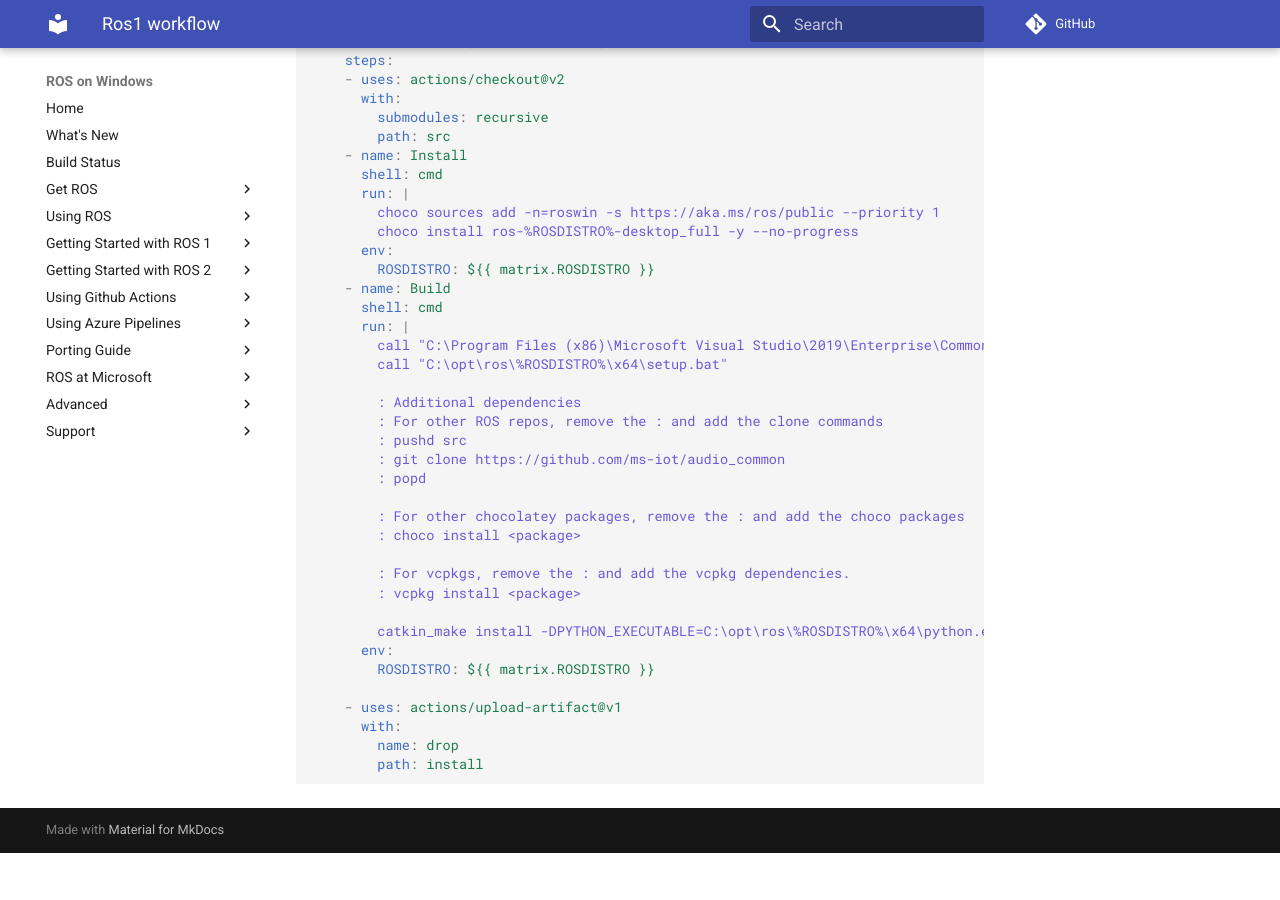
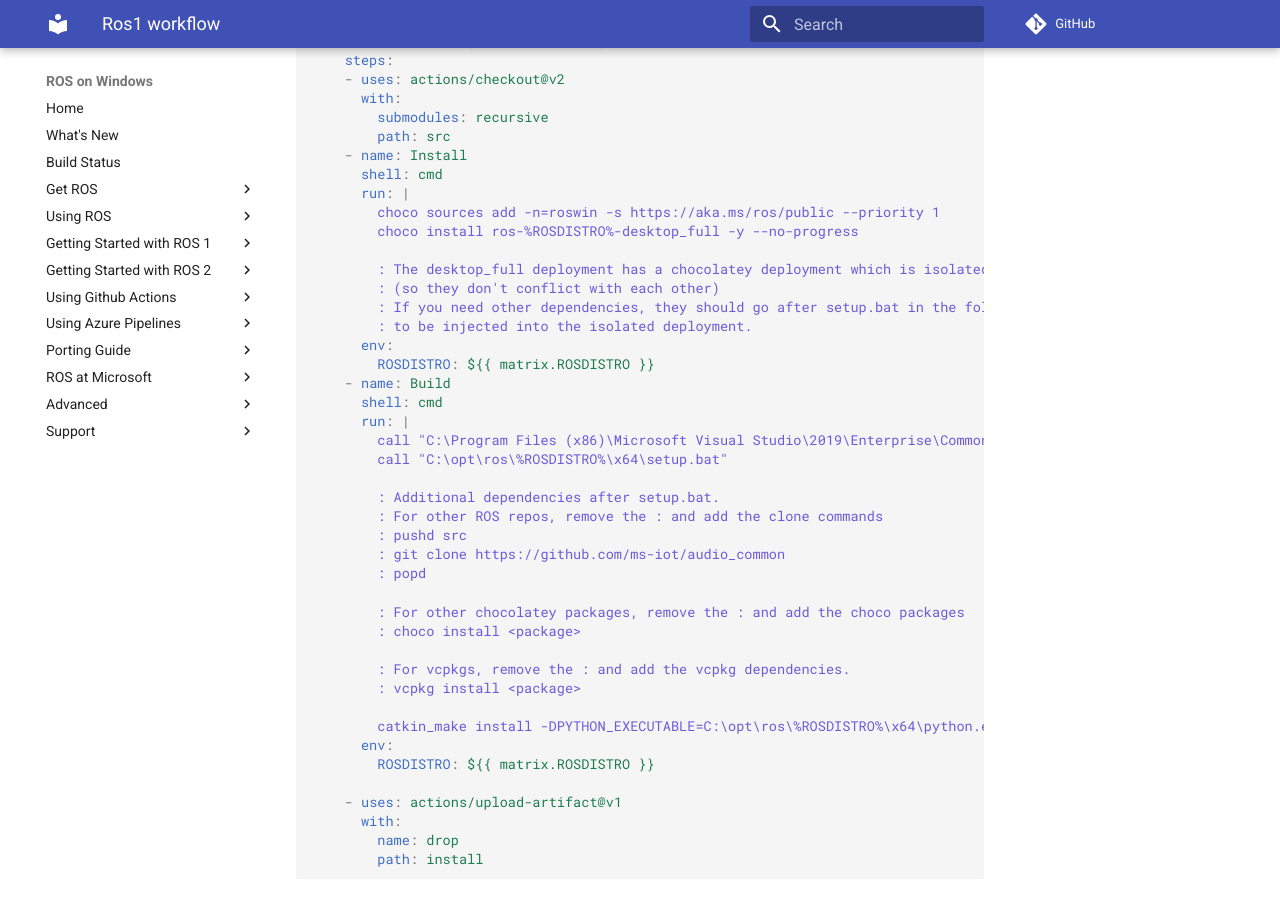
Before and after one commit to ms-iot/ROSOnWindows, an MkDocs documentation site: the page built from docs/GettingStarted/ros1_workflow.md, in a window 1280 px wide and 900 px high, scrolled down 463 px. Built offline with MkDocs 1.6.1 and Material for MkDocs 9.7.7, drawn with Linux system fonts in a browser that asks for light colours; comment, search, counter and statistics services are not loaded; before the commit the page ends 1316 px from its top, so only the background shows below that.

Commit message:
Add clarification

```diff
--- a/docs/GettingStarted/ros1_workflow.md
+++ b/docs/GettingStarted/ros1_workflow.md
@@ -27,6 +27,11 @@ jobs:
       run: |
         choco sources add -n=roswin -s https://aka.ms/ros/public --priority 1
         choco install ros-%ROSDISTRO%-desktop_full -y --no-progress
+
+        : The desktop_full deployment has a chocolatey deployment which is isolated to the ROS distro
+        : (so they don't conflict with each other)
+        : If you need other dependencies, they should go after setup.bat in the following block in order
+        : to be injected into the isolated deployment.
       env:
         ROSDISTRO: ${{ matrix.ROSDISTRO }}
     - name: Build
@@ -35,7 +40,7 @@ jobs:
         call "C:\Program Files (x86)\Microsoft Visual Studio\2019\Enterprise\Common7\Tools\VsDevCmd.bat" -arch=amd64 -host_arch=amd64
         call "C:\opt\ros\%ROSDISTRO%\x64\setup.bat"
 
-        : Additional dependencies
+        : Additional dependencies after setup.bat.
         : For other ROS repos, remove the : and add the clone commands
         : pushd src
         : git clone https://github.com/ms-iot/audio_common
```
